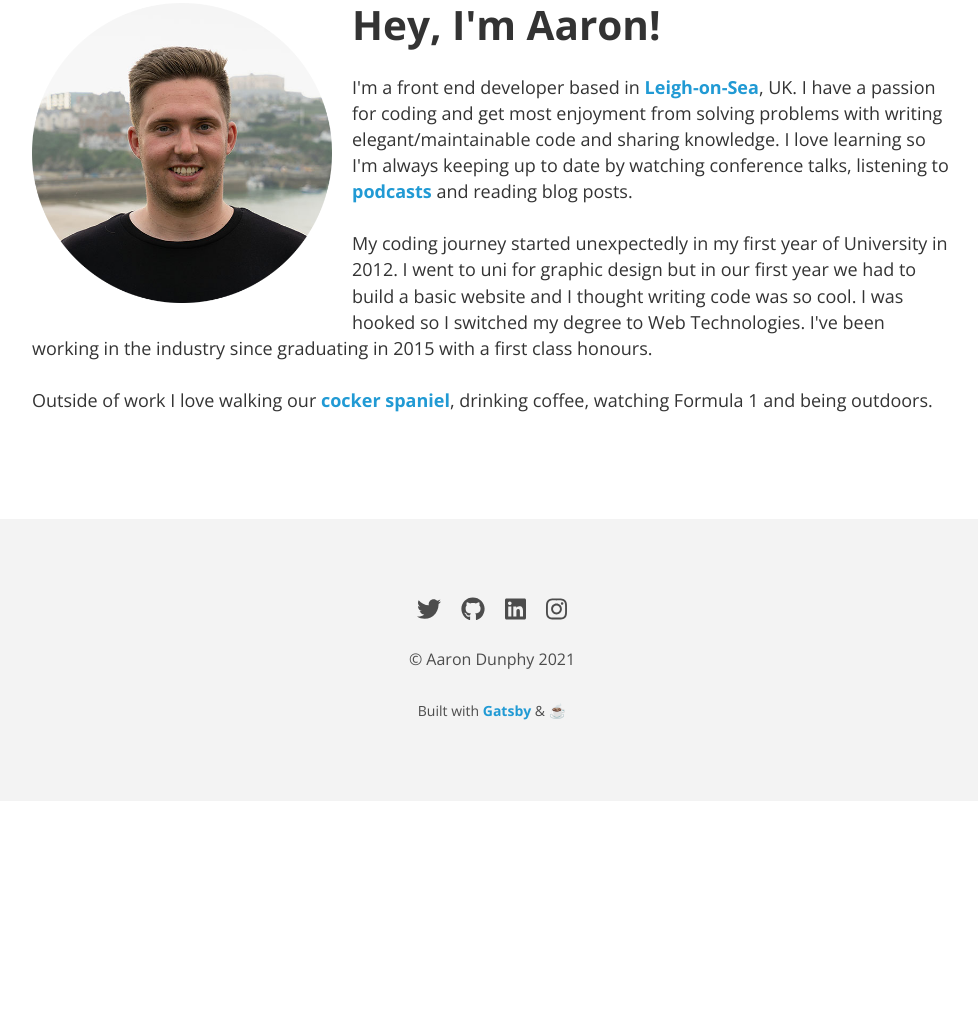
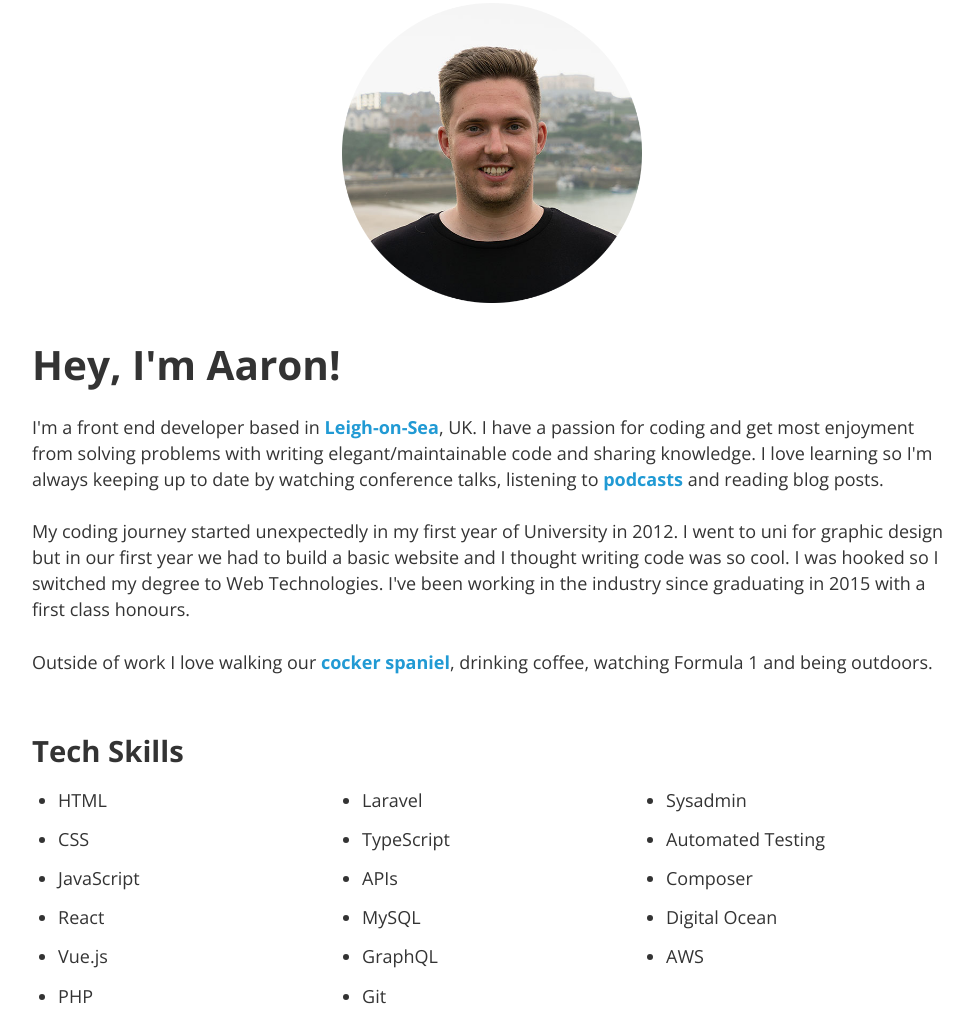
Before and after one commit to AaronDunphy/aarondunphy.com, a Gatsby site: page /about in a window 1280 px wide. Shown: the part 148-1161 px from the top of the page, without its empty margins (148-1126 px from the left). Before the commit the page ends 949 px from the top, so only its background shows below. Built offline with nearby package versions, Linux system fonts and the light colour scheme; Gatsby itself is replaced by a stand-in of ours.

Commit message:
Tech skills added to about page

```diff
--- a/src/components/styles/about.js
+++ b/src/components/styles/about.js
@@ -4,11 +4,16 @@ const About = styled.section`
     .profileImage {
         max-width: 300px;
         width: 100%;
-        float: left;
-        margin: 0px 20px 20px 0px;
+        margin: 0px auto 40px auto;
     }
     img {
         margin-bottom: 0px;
+    }
+    .introSection{
+        margin-bottom: 60px;
+    }
+    .techSkillsSection ul{
+        columns: 3;
     }
     @media(max-width: 700px) {
         .profileImage {
--- a/src/pages/about.js
+++ b/src/pages/about.js
@@ -30,13 +30,38 @@ const AboutPage = (props) => {
                     <Img fluid={data.placeholderImage.childImageSharp.fluid} />
                 </div>
 
-                <h1>Hey, I'm Aaron!</h1>
+                <div class="introSection">
+                    <h1>Hey, I'm Aaron!</h1>
 
-                <p>I'm a front end developer based in <a href="https://en.wikipedia.org/wiki/Leigh-on-Sea" target="_blank" rel="noreferrer">Leigh-on-Sea</a>, UK. I have a passion for coding and get most enjoyment from solving problems with writing elegant/maintainable code and sharing knowledge. I love learning so I'm always keeping up to date by watching conference talks, listening to <Link to="/blog/my-top-5-tech-podcasts-2020">podcasts</Link> and reading blog posts.</p>
+                    <p>I'm a front end developer based in <a href="https://en.wikipedia.org/wiki/Leigh-on-Sea" target="_blank" rel="noreferrer">Leigh-on-Sea</a>, UK. I have a passion for coding and get most enjoyment from solving problems with writing elegant/maintainable code and sharing knowledge. I love learning so I'm always keeping up to date by watching conference talks, listening to <Link to="/blog/my-top-5-tech-podcasts-2020">podcasts</Link> and reading blog posts.</p>
 
-                <p>My coding journey started unexpectedly in my first year of University in 2012. I went to uni for graphic design but in our first year we had to build a basic website and I thought writing code was so cool. I was hooked so I switched my degree to Web Technologies. I've been working in the industry since graduating in 2015 with a first class honours.</p>
+                    <p>My coding journey started unexpectedly in my first year of University in 2012. I went to uni for graphic design but in our first year we had to build a basic website and I thought writing code was so cool. I was hooked so I switched my degree to Web Technologies. I've been working in the industry since graduating in 2015 with a first class honours.</p>
 
-                <p>Outside of work I love walking our <a href="https://www.instagram.com/p/CA0Kd23luxl/" target="_blank" rel="noreferrer">cocker spaniel</a>, drinking coffee, watching Formula 1 and being outdoors.</p>
+                    <p>Outside of work I love walking our <a href="https://www.instagram.com/p/CA0Kd23luxl/" target="_blank" rel="noreferrer">cocker spaniel</a>, drinking coffee, watching Formula 1 and being outdoors.</p>
+                </div>
+
+                <div class="techSkillsSection">
+                    <h2>Tech Skills</h2>
+                    <ul>
+                        <li>HTML</li>
+                        <li>CSS</li>
+                        <li>JavaScript</li>
+                        <li>React</li>
+                        <li>Vue.js</li>
+                        <li>PHP</li>
+                        <li>Laravel</li>
+                        <li>TypeScript</li>
+                        <li>APIs</li>
+                        <li>MySQL</li>
+                        <li>GraphQL</li>
+                        <li>Git</li>
+                        <li>Sysadmin</li>
+                        <li>Automated Testing</li>
+                        <li>Composer</li>
+                        <li>Digital Ocean</li>
+                        <li>AWS</li>
+                    </ul>
+                </div>
             </About>
         </Layout>
     )
```
